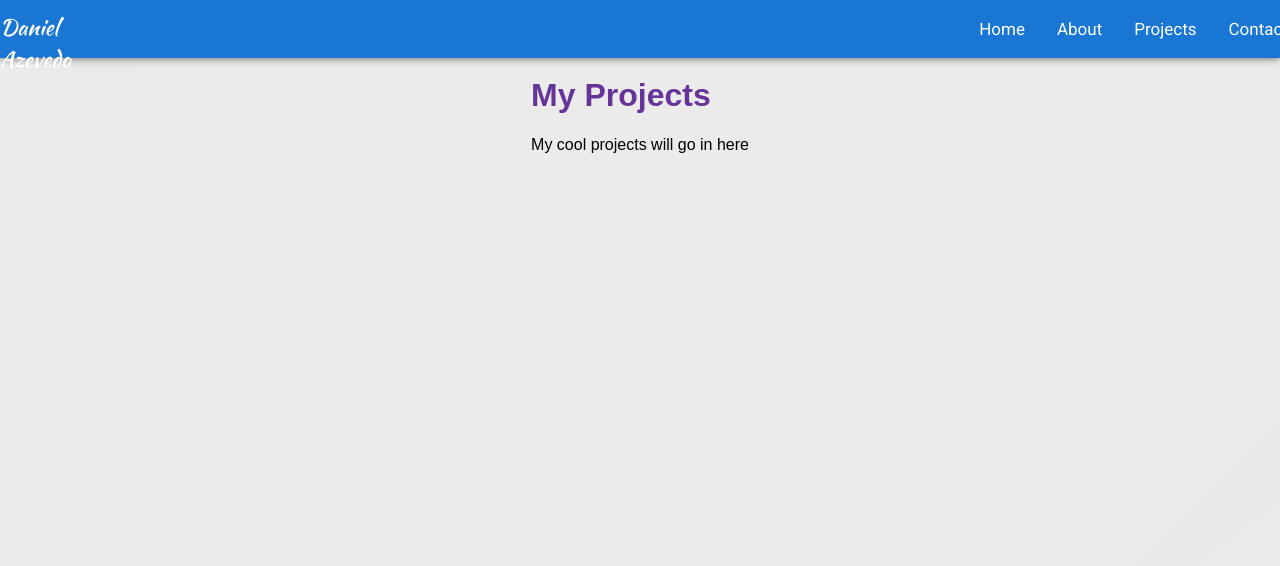
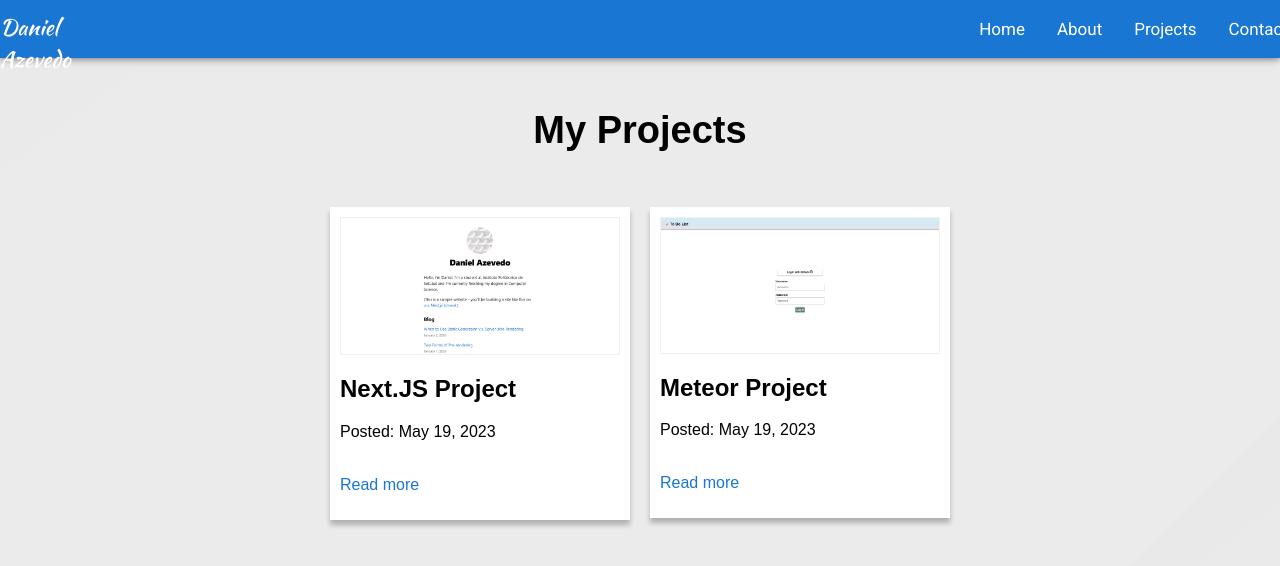
Before and after one commit to ThaDarKKness43/mygatsbysite, a Gatsby site: page /projects in a window 1280 px wide. Built offline with nearby package versions, Linux system fonts and the light colour scheme; Gatsby itself is replaced by a stand-in of ours.

Commit message:
My projects page

```diff
--- a/src/components/layout.js
+++ b/src/components/layout.js
@@ -44,7 +44,7 @@ const Layout = ({ pageTitle, children }) => {
               </Link>
             </li>
             <li className={navLinkItem}>
-              <Link to="/blog" className={navLinkText}>
+              <Link to="/projects" className={navLinkText}>
                 Projects
               </Link>
             </li>
--- /dev/null
+++ b/src/components/projects.module.css
@@ -0,0 +1,56 @@
+.title {
+    display: flex;
+    justify-content: center;
+}
+
+    .title h2 {
+        font-family: 'Ubuntu', sans-serif;
+        font-size: 38px;
+        font-weight: 600;
+    }
+
+.projects {
+    position: relative;
+    display: flex;
+    justify-content: center;
+    margin-top: 14px;
+}
+
+.project {
+    display: flex;
+    justify-content: center;
+}
+
+.projectContainer {
+    background-color: rgb(255, 255, 255);
+    padding: 10px;
+    margin: 10px;
+    width: 280px;
+    box-shadow: 0px 5px 5px rgba(0, 0, 0, 0.25);
+}
+
+    .projectContainer .projectImage {
+        border: 1px solid rgb(241, 241, 241);
+    }
+
+    .projectContainer h2 {
+        font-family: 'Ubuntu', sans-serif;
+    }
+
+    .project .readMore {
+        text-decoration: none;
+    }
+
+        .project .readMore:hover {
+            text-decoration: underline;
+        }
+
+    .project p {
+        font-family: 'Ubuntu', sans-serif;
+    }
+
+    .project .readMore {
+        margin-top: 35px;
+        color: #1976d2;
+        text-decoration: none;
+    }
--- a/src/pages/projects.js
+++ /dev/null
@@ -1,26 +0,0 @@
-import * as React from 'react'
-import { graphql } from 'gatsby'
-import Layout from '../components/layout'
-import Seo from '../components/seo'
-
-const BlogPage = ({ data }) => {
-  return (
-    <Layout pageTitle="My Projects">
-      <p>My cool projects will go in here</p>
-    </Layout>
-  )
-}
-
-export const query = graphql`
-  query {
-    allFile {
-      nodes {
-        name
-      }
-    }
-  }
-`
-
-export const Head = () => <Seo title="My Projects" />
-
-export default BlogPage
--- /dev/null
+++ b/src/pages/projects/index.js
@@ -0,0 +1,69 @@
+import * as React from 'react'
+import { Link, graphql } from 'gatsby'
+import { GatsbyImage, getImage } from 'gatsby-plugin-image'
+import Layout from '../../components/layout'
+import Seo from '../../components/seo'
+import Grid from '@mui/material/Grid';
+import {
+  title, projects, project, projectContainer, projectImage, readMore
+} from '../../components/projects.module.css'
+
+const BlogPage = ({ data }) => {
+  return (
+    <Layout>
+      <div className={title}>
+        <h2>My Projects</h2>
+      </div>
+      <Grid className={projects}>
+        <Grid className={project}>
+          {
+            data.allMdx.nodes.map((node) => {
+              const image = getImage(node.frontmatter.hero_image)
+              return (
+                <div>
+                  <article key={node.id} className={projectContainer}>
+                    <GatsbyImage
+                      className={projectImage}
+                      image={image}
+                      alt={node.frontmatter.hero_image_alt}
+                    />
+                    <h2> {node.frontmatter.title} </h2>
+                    <p>Posted: {node.frontmatter.date}</p>
+                    <Link to={`/projects/${node.frontmatter.slug}`} className={readMore}>
+                        <p className={readMore}>Read more</p>
+                    </Link>
+                  </article>
+                </div>
+              )
+            })
+          }
+        </Grid>
+      </Grid>
+    </Layout>
+  )
+}
+
+export const query = graphql`
+  query {
+    allMdx(sort: { frontmatter: { date: DESC }}) {
+      nodes {
+        frontmatter {
+          title
+          date(formatString: "MMMM DD, YYYY")
+          slug
+          hero_image_alt
+          hero_image {
+            childImageSharp {
+              gatsbyImageData
+            }
+          }
+        }
+        id
+      }
+    }
+  }
+`
+
+export const Head = () => <Seo title="My Projects" />
+
+export default BlogPage
```
Also changed, not shown: src/pages/about.js (+1 -31 lines), src/pages/blog/index.js (deleted, +0 -42 lines), src/pages/projects/{mdx.frontmatter__slug}.js (renamed from src/pages/blog/{mdx.frontmatter__slug}.js).
